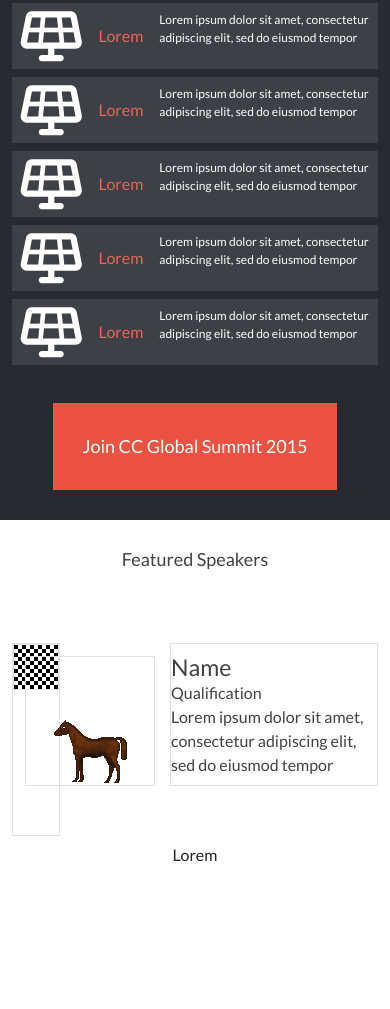
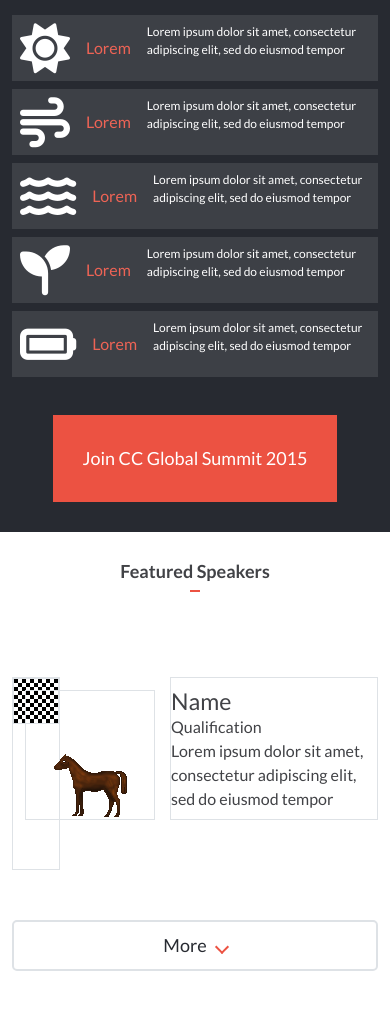
Before and after one commit to jpdf00/capstone-project, a website: page index.html in a window 390 px wide. Shown: the part 787-1796 px from the top of the page. Before the commit the page ends 1661 px from the top, so only its background shows below. Drawn offline with nearby package versions, Linux system fonts and the light colour scheme.

Commit message:
Update style.scss
made triangular detal in the more-button

```diff
--- a/features/scss/style.scss
+++ b/features/scss/style.scss
@@ -12,9 +12,18 @@ $orange: #ec5242;
 
 .section-title {
   font-size: 18px;
+  font-weight: bold;
   line-height: 18px;
   padding-top: 30px;
   margin-bottom: 30px;
+}
+
+.section-title::after {
+  content: "";
+  margin: 10px auto;
+  display: block;
+  border-bottom: 2px solid $orange;
+  width: 10px;
 }
 
 * {
@@ -168,6 +177,32 @@ $orange: #ec5242;
   height: 143px;
 }
 
+.more-btn {
+  margin: 50px 0;
+  width: 100%;
+  padding: 10px;
+  text-align: center;
+  border-radius: 5px;
+}
+
+.more-link {
+  text-decoration: none;
+  color: $black;
+  font-size: 18px;
+}
+
+.more-link::after {
+  content: "";
+  margin-left: 10px;
+  display: inline-block;
+  border-right: 2px solid $orange;
+  border-bottom: 2px solid $orange;
+  width: 10px;
+  height: 10px;
+  transform: rotate(45deg);
+}
+
+/* Partners */
 .partners {
   background-color: $dark-gray;
 }
@@ -181,7 +216,6 @@ $orange: #ec5242;
   z-index: 1;
 }
 
-/* Partners */
 .partners-list {
   margin-bottom: 44px;
 }
--- a/index.html
+++ b/index.html
@@ -66,31 +66,31 @@
         <div class="d-flex flex-nowrap flex-column flex-md-row">
           <div class="main-program-item col col-md d-flex aling-items-center d-md-block position-relative me-1 mb-2">
             <div class="main-program-cover position-absolute"></div>
-            <i class="program-icon fas fa-solar-panel my-auto p-2"></i>
+            <i class="program-icon fas fa-sun my-auto p-2"></i>
             <h3 class="program-title my-auto p-2">Lorem</h3>
             <p class="program-info m-0 p-2 text-start text-md-center">Lorem ipsum dolor sit amet, consectetur adipiscing elit, sed do eiusmod tempor</p>
           </div>
           <div class="main-program-item col col-md d-flex aling-items-center d-md-block position-relative me-1 mb-2">
             <div class="main-program-cover position-absolute"></div>
-            <i class="program-icon fas fa-solar-panel my-auto p-2"></i>
+            <i class="program-icon fas fa-wind my-auto p-2"></i>
             <h3 class="program-title my-auto p-2">Lorem</h3>
             <p class="program-info m-0 p-2 text-start  text-md-center">Lorem ipsum dolor sit amet, consectetur adipiscing elit, sed do eiusmod tempor</p>
           </div>
           <div class="main-program-item col col-md d-flex aling-items-center d-md-block position-relative me-1 mb-2">
             <div class="main-program-cover position-absolute"></div>
-            <i class="program-icon fas fa-solar-panel my-auto p-2"></i>
+            <i class="program-icon fas fa-water my-auto p-2"></i>
             <h3 class="program-title my-auto p-2">Lorem</h3>
             <p class="program-info m-0 p-2 text-start  text-md-center">Lorem ipsum dolor sit amet, consectetur adipiscing elit, sed do eiusmod tempor</p>
           </div>
           <div class="main-program-item col col-md d-flex aling-items-center d-md-block position-relative me-1 mb-2">
             <div class="main-program-cover position-absolute"></div>
-            <i class="program-icon fas fa-solar-panel my-auto p-2"></i>
+            <i class="program-icon fas fa-seedling my-auto p-2"></i>
             <h3 class="program-title my-auto p-2">Lorem</h3>
             <p class="program-info m-0 p-2 text-start  text-md-center">Lorem ipsum dolor sit amet, consectetur adipiscing elit, sed do eiusmod tempor</p>
           </div>
           <div class="main-program-item col col-md d-flex aling-items-center d-md-block position-relative me-1 mb-2">
             <div class="main-program-cover position-absolute"></div>
-            <i class="program-icon fas fa-solar-panel my-auto p-2"></i>
+            <i class="program-icon fas fa-battery-full my-auto p-2"></i>
             <h3 class="program-title my-auto p-2">Lorem</h3>
             <p class="program-info m-0 p-2 text-start  text-md-center">Lorem ipsum dolor sit amet, consectetur adipiscing elit, sed do eiusmod tempor</p>
           </div>
@@ -115,7 +115,9 @@
             </div>
           </div>
         </div>
-        <a class="d-md-none btn" href="#">Lorem</a>
+        <div class="more-btn border border-2">
+          <a class="more-link d-md-none" href="#">More</a>
+        </div>
       </div>
     </section>
   </main>
```
Also changed, not shown: features/css/style.css, 1 other file.
